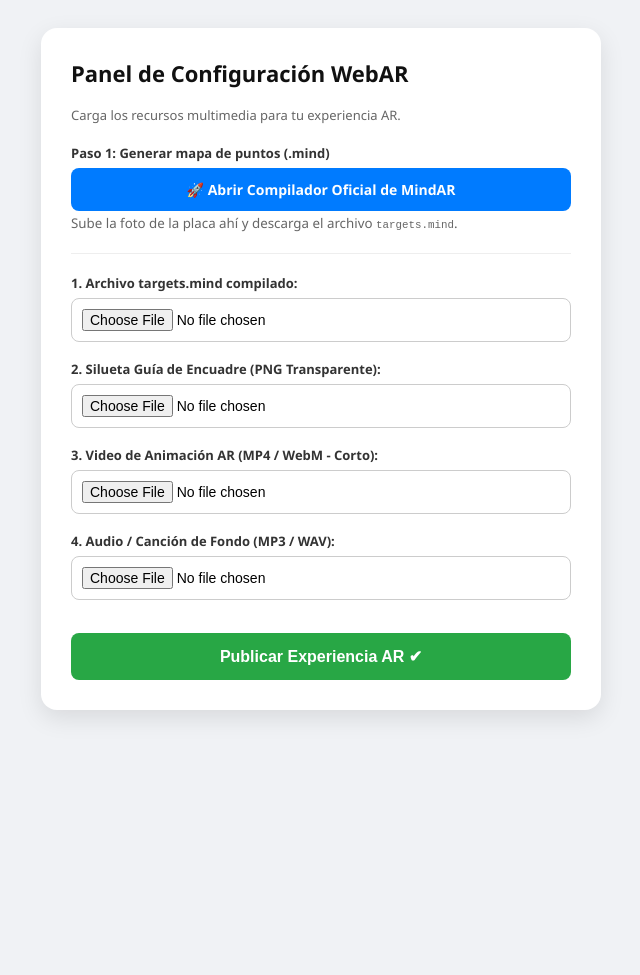
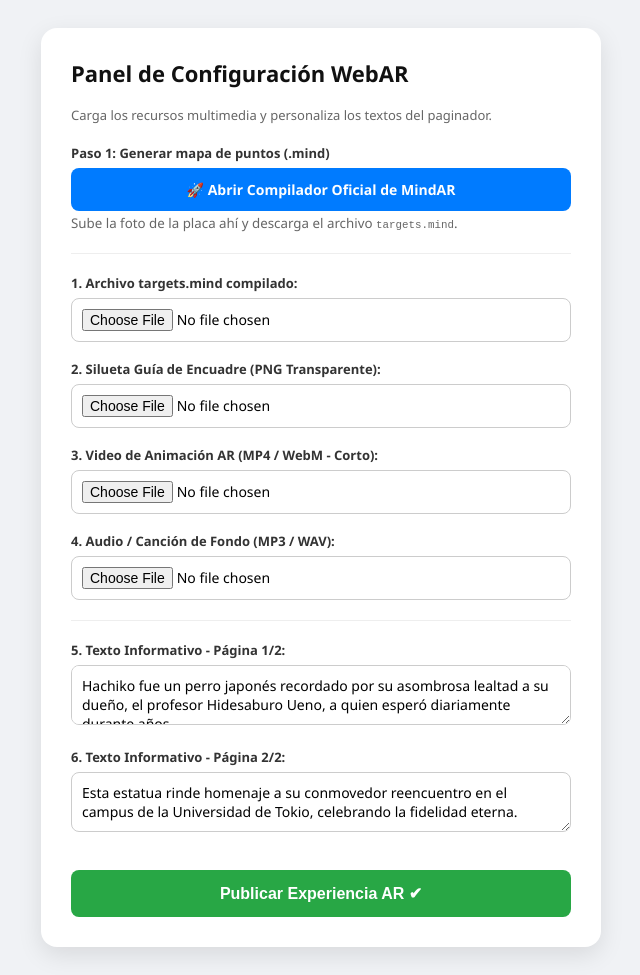
Before and after one commit to Frank6644UDG/pikachu-webar, a website: page public/admin.html in a window 1280 px wide. Shown: the whole page, without its empty margins (319-959 px from the left). Before the commit the page ends 800 px from the top, so only its background shows below. Drawn offline with Linux system fonts and the light colour scheme.

Commit message:
Update admin.html

```diff
--- a/public/admin.html
+++ b/public/admin.html
@@ -25,14 +25,16 @@
 
     .form-group { margin-bottom: 18px; }
     label { font-weight: bold; display: block; margin-bottom: 6px; font-size: 13px; color: #333; }
-    input[type="file"], input[type="text"] {
+    input[type="file"], input[type="text"], textarea {
       width: 100%;
       padding: 10px;
       border: 1px solid #ccc;
       border-radius: 8px;
       box-sizing: border-box;
       font-size: 14px;
+      font-family: inherit;
     }
+    textarea { resize: vertical; min-height: 60px; }
 
     .btn-compiler {
       display: block;
@@ -70,7 +72,7 @@
 
   <div class="card">
     <h2>Panel de Configuración WebAR</h2>
-    <p class="subtitulo">Carga los recursos multimedia para tu experiencia AR.</p>
+    <p class="subtitulo">Carga los recursos multimedia y personaliza los textos del paginador.</p>
 
     <!-- Paso 1: Generar targets.mind -->
     <div class="form-group">
@@ -109,6 +111,20 @@
         <input type="file" id="input-audio" accept="audio/mp3,audio/wav">
       </div>
 
+      <hr style="border:0; border-top:1px solid #eee; margin: 20px 0;">
+
+      <!-- TEXTO DE LA PÁGINA 1 -->
+      <div class="form-group">
+        <label for="input-texto-pag1">5. Texto Informativo - Página 1/2:</label>
+        <textarea id="input-texto-pag1">Hachiko fue un perro japonés recordado por su asombrosa lealtad a su dueño, el profesor Hidesaburo Ueno, a quien esperó diariamente durante años.</textarea>
+      </div>
+
+      <!-- TEXTO DE LA PÁGINA 2 -->
+      <div class="form-group">
+        <label for="input-texto-pag2">6. Texto Informativo - Página 2/2:</label>
+        <textarea id="input-texto-pag2">Esta estatua rinde homenaje a su conmovedor reencuentro en el campus de la Universidad de Tokio, celebrando la fidelidad eterna.</textarea>
+      </div>
+
       <button type="submit" class="btn-submit" id="btn-save">Publicar Experiencia AR ✔</button>
     </form>
   </div>
@@ -121,12 +137,20 @@
       const siluetaFile = document.getElementById('input-silueta').files[0];
       const videoFile = document.getElementById('input-video').files[0];
       const audioFile = document.getElementById('input-audio').files[0];
+
+      const textoPag1 = document.getElementById('input-texto-pag1').value;
+      const textoPag2 = document.getElementById('input-texto-pag2').value;
+
       const btn = document.getElementById('btn-save');
 
       if (!mindFile) {
         alert("Por favor sube el archivo targets.mind generado.");
         return;
       }
+
+      // Guardar ambas páginas de texto en localStorage
+      localStorage.setItem('texto_custom_pag1', textoPag1);
+      localStorage.setItem('texto_custom_pag2', textoPag2);
 
       btn.disabled = true;
       btn.innerText = "Subiendo recursos a Render...";
@@ -142,7 +166,7 @@
         const data = await res.json();
 
         if (data.success) {
-          alert("¡Todos los recursos se publicaron exitosamente! Redirigiendo...");
+          alert("¡Todos los recursos y textos se publicaron exitosamente! Redirigiendo...");
           window.location.href = 'index.html';
         } else {
           alert("Error en el servidor: " + data.error);
```
